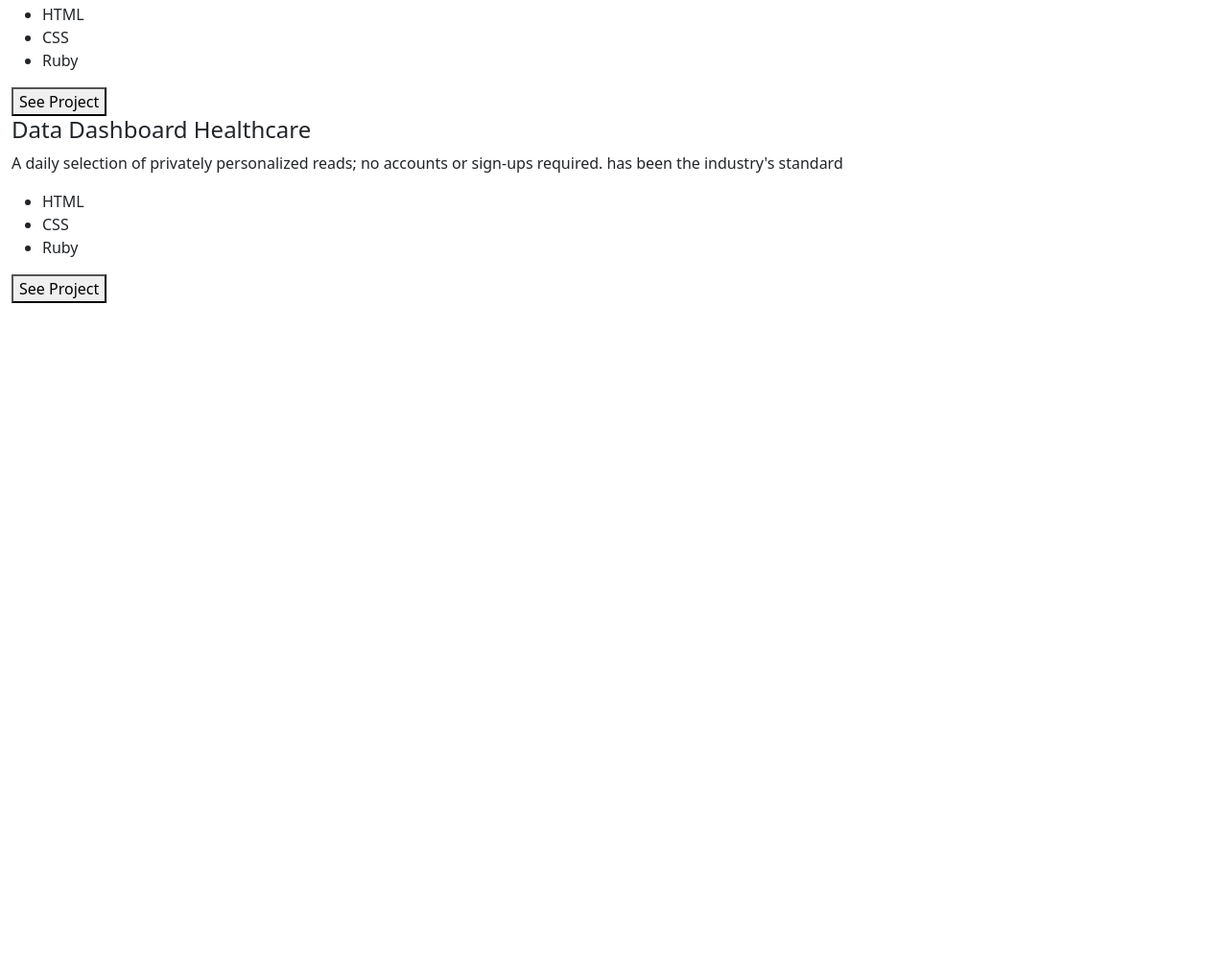
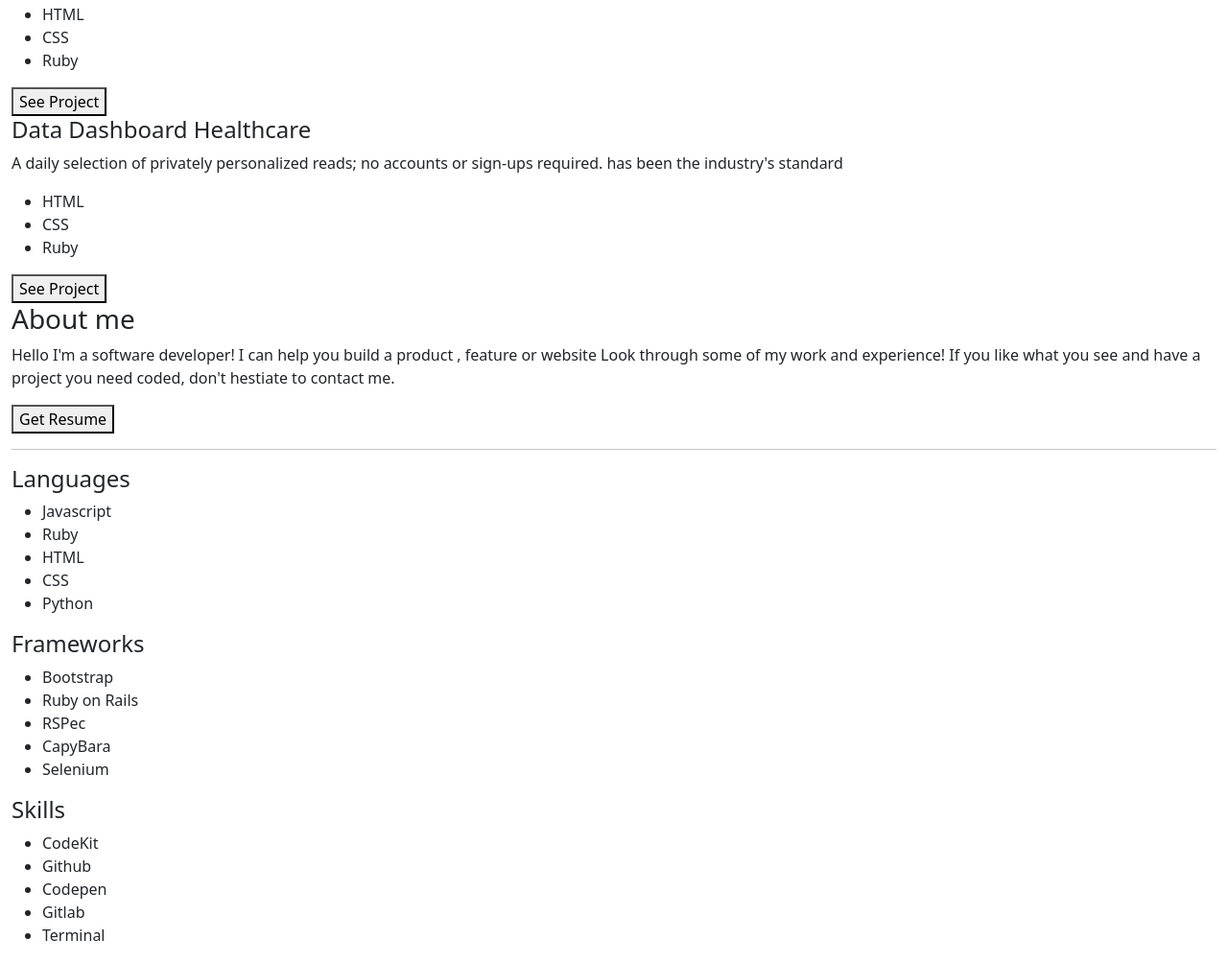
Before and after one commit to Danie12345/portfolio-bootstrap, a website: page index.html in a window 1280 px wide. Shown: the part 1248-2251 px from the top of the page at 96% size. Before the commit the page ends 1564 px from the top, so only its background shows below. Drawn offline with nearby package versions, Linux system fonts and the light colour scheme.

Commit message:
Add about me section, fix main tag
Add the about me section.

Fix the main tag (and a section tag) which was not enclosing the correct tags.

```diff
--- a/index.html
+++ b/index.html
@@ -21,6 +21,7 @@
       </div>
     </header>
     <main class="container-fluid">
+      <section>
         <h1 class="">Hey There. I'm Daniel</h1>
         <p>
           <span>I'm a software developer</span>
@@ -146,6 +147,53 @@
           </ul>
           <button>See Project</button>
         </article>
+      </section>
+      <section>
+        <article>
+          <h3>About me</h3>
+          <p>
+            Hello I'm a software developer! I can help you build
+            a product , feature or website Look through some of
+            my work and experience! If you like what you see and
+            have a project you need coded, don't hestiate to
+            contact me.
+          </p>
+          <button>Get Resume</button>
+        </article>
+        <hr>
+        <article>
+          <div>
+            <h4>Languages</h4>
+            <ul>
+              <li>Javascript</li>
+              <li>Ruby</li>
+              <li>HTML</li>
+              <li>CSS</li>
+              <li>Python</li>
+            </ul>
+          </div>
+          <div>
+            <h4>Frameworks</h4>
+            <ul>
+              <li>Bootstrap</li>
+              <li>Ruby on Rails</li>
+              <li>RSPec</li>
+              <li>CapyBara</li>
+              <li>Selenium</li>
+            </ul>
+          </div>
+          <div>
+            <h4>Skills</h4>
+            <ul>
+              <li>CodeKit</li>
+              <li>Github</li>
+              <li>Codepen</li>
+              <li>Gitlab</li>
+              <li>Terminal</li>
+            </ul>
+          </div>
+        </article>
+      </section>
     </main>
   </body>
 </html>
```
Lines whose indentation alone changed are shown as unchanged.
